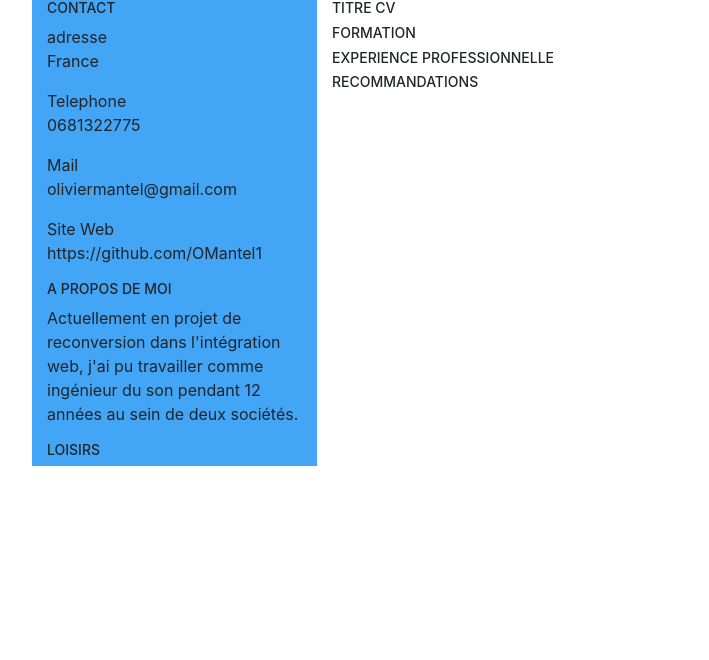
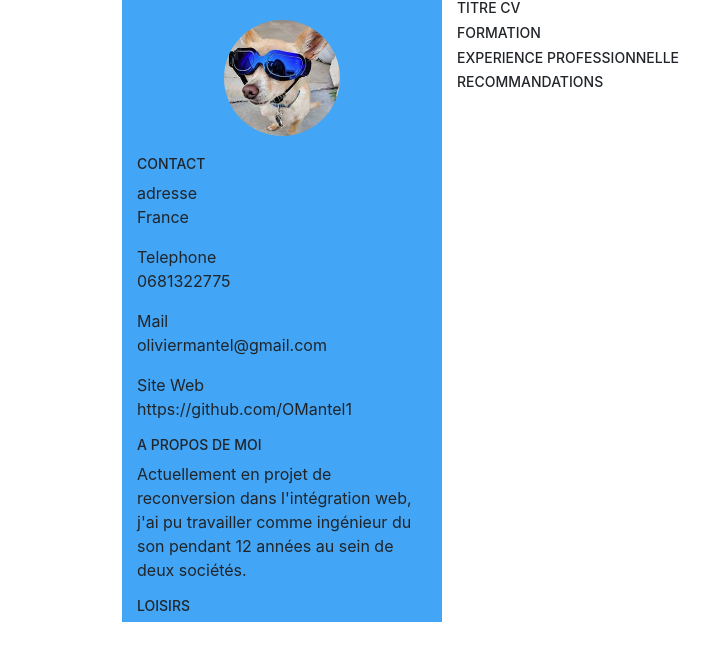
Before and after one commit to littleblackman/OMantel-CV, a plain HTML site: page omantel-cv.html in a window 1280 px wide. Shown: the whole page, without its empty margins (38-747 px from the left). Drawn offline with nearby package versions, Linux system fonts and the light colour scheme.

Commit message:
modifications image

```diff
--- a/omantel-cv.html
+++ b/omantel-cv.html
@@ -16,14 +16,15 @@
 </head>
 <body>
 
-	<div class="container">
-		<div class="row">
+	<div class="container-fluid">
+		<div class="row justify-content-center">
 			<div class="col-md-9">
 				<div class="row">
 
 					<div class="infoPerso col-md-4">
 
 							<!-- image -->
+							<img src="images/dog.jpg" alt="dog">
 
 							<!-- contact -->
 							<h1>CONTACT</h1>
--- a/style.css
+++ b/style.css
@@ -11,3 +11,12 @@ h1{
 .infoPerso{
 	background-color: #42a5f5;
 }
+
+.infoPerso img{
+	border-radius: 100%;
+	display: block;
+	margin: auto;
+	max-width: 40%;
+	margin-top: 20px;
+	margin-bottom: 20px;
+}
```
